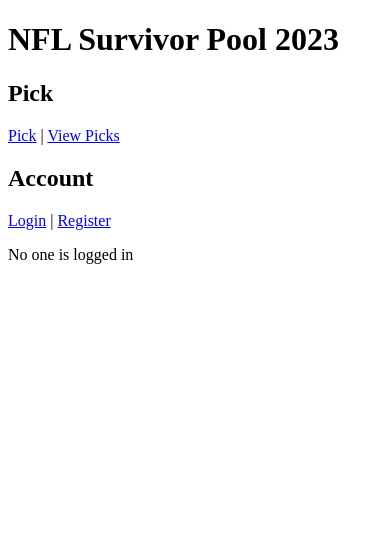
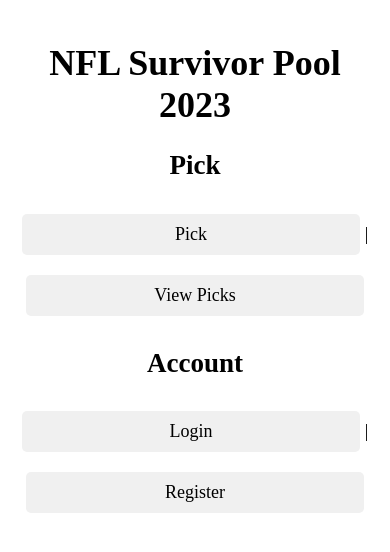
Before and after one commit to gmichnikov/nfl-survivor, a Flask app: page / in a window 390 px wide. Shown: the top 552 px of the page. Run offline with Flask 3, Linux system fonts and the light colour scheme.

Commit message:
Try to make some page look better on mobile, also remove flash

```diff
--- a/app/routes.py
+++ b/app/routes.py
@@ -11,6 +11,7 @@
 import os
 import json
 import uuid
+from collections import OrderedDict
 
 
 @app.route('/')
@@ -142,7 +143,10 @@
 
     team_lookup = load_nfl_teams_as_dict()
     picked_teams_for_list = {pick.week: pick.team for pick in previous_picks}
-    picked_team_names = {week: team_lookup.get(team_id, team_id) for week, team_id in picked_teams_for_list.items()}
+
+    sorted_weeks = sorted(picked_teams_for_list.keys())
+    picked_team_names = OrderedDict((week, team_lookup.get(picked_teams_for_list[week], picked_teams_for_list[week])) for week in sorted_weeks)
+
     selected_week = int(request.form.get('week_selector', current_week))
 
     available_teams = [(team_id, team_name) for (team_id, team_name) in load_nfl_teams_as_pairs() if team_id not in picked_teams]
--- a/app/templates/index.html
+++ b/app/templates/index.html
@@ -2,26 +2,53 @@
 <html>
 <head>
     <title>NFL Survivor Pool 2023</title>
+    <meta name="viewport" content="width=device-width, initial-scale=1">
+    <style>
+        body {
+            font-size: 16px; /* Adjust as needed */
+            padding: 10px;
+            text-align: center; /* Center content */
+        }
+        a {
+            display: inline-block;
+            margin: 5px;
+            padding: 10px;
+            background-color: #f0f0f0; /* Light grey background */
+            border-radius: 5px; /* Rounded corners */
+            text-decoration: none; /* No underline */
+            color: black; /* Black text */
+            transition: background-color 0.3s, color 0.3s; /* Smooth transition for hover effect */
+        }
+        a:hover {
+            background-color: #e0e0e0; /* Slightly darker grey on hover */
+            color: #333; /* Darker text color on hover */
+        }
+        @media (max-width: 600px) {
+            body {
+                font-size: 18px; /* Larger font size on smaller screens */
+            }
+            a {
+                width: 90%; /* Full width links on smaller screens */
+                margin: 10px 0; /* More space around links */
+            }
+        }
+    </style>
     <link rel="stylesheet" type="text/css" href="{{ url_for('static', filename='styles.css') }}">
 </head>
 <body>
     <h1>NFL Survivor Pool 2023</h1>
 
-
     <h2>Pick</h2>
     <a href="{{ url_for('pick') }}">Pick</a> |
     <a href="{{ url_for('view_picks') }}">View Picks</a>
 
-
-
     <h2>Account</h2>
-    <a href="{{ url_for('login') }}">Login</a> |
-    <a href="{{ url_for('register') }}">Register</a>
     {% if logged_in %}
         <p>You are logged in as {{ username }}</p>
         <a href="{{ url_for('logout') }}">Logout</a>
     {% else %}
-        <p>No one is logged in</p>
+        <a href="{{ url_for('login') }}">Login</a> |
+        <a href="{{ url_for('register') }}">Register</a>
     {% endif %}
 
     {% if logged_in and current_user.is_admin %}
```
Also changed, not shown: app/templates/login.html (+24 -14 lines), app/templates/pick.html (+42 -0 lines), app/templates/register.html (+0 -11 lines).
